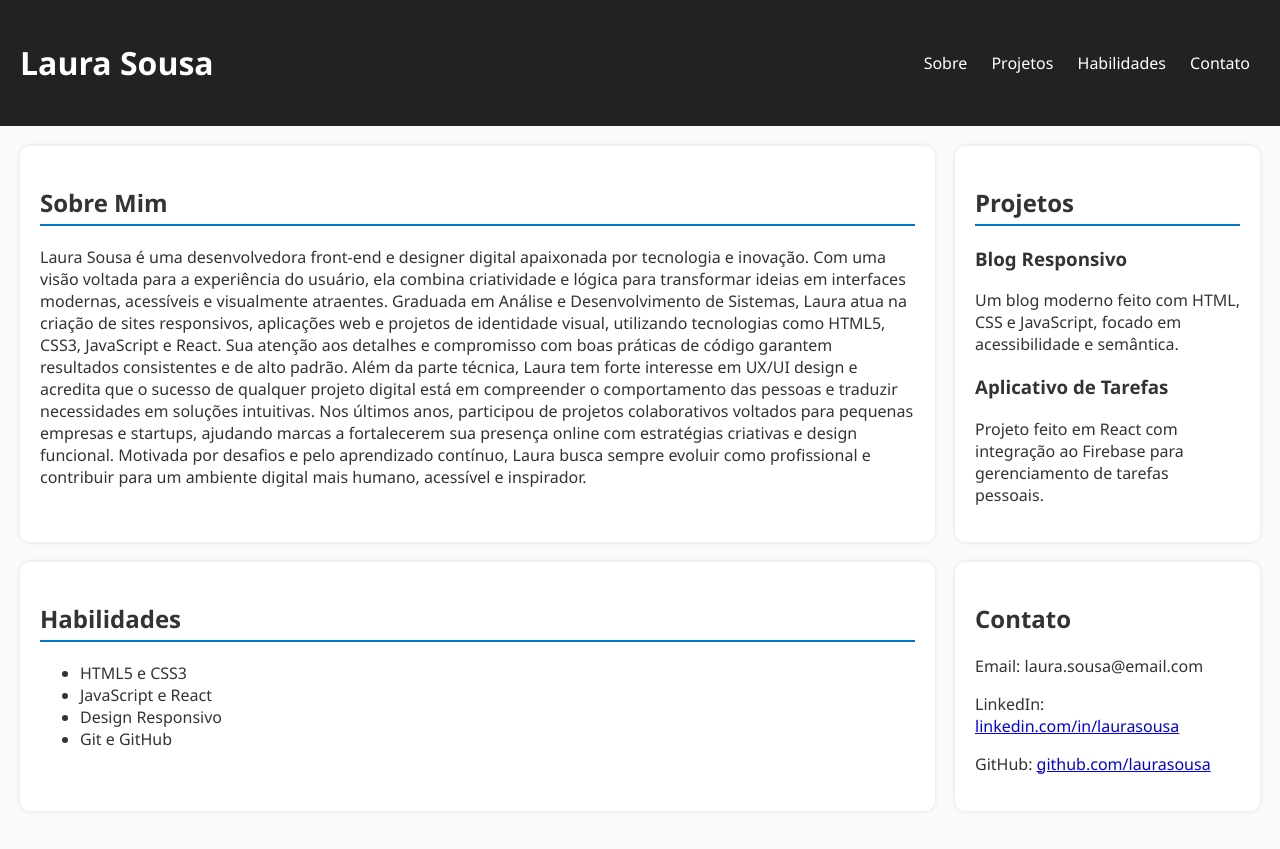
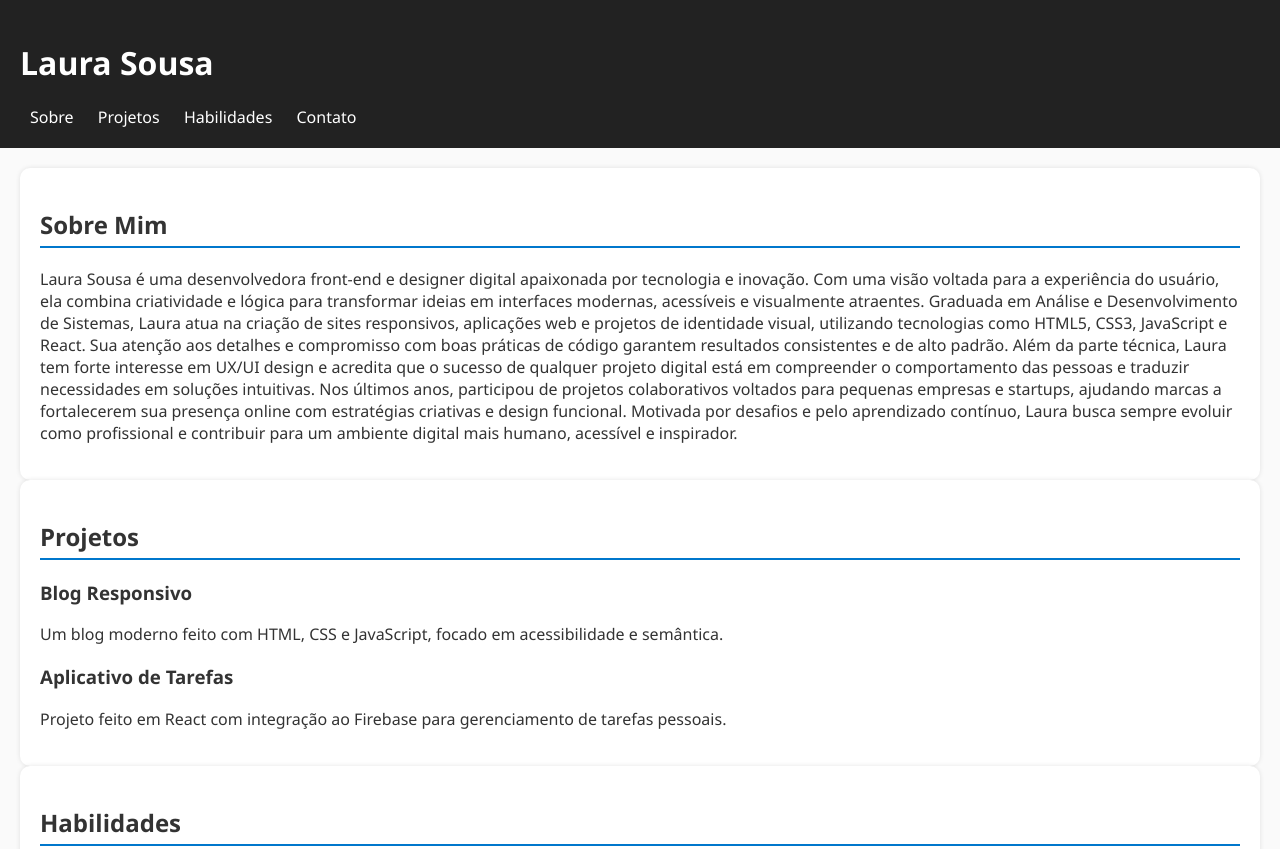
Before and after one commit to laurasousa09/HTML_CSS, a plain HTML site: page aula 12/exercicio 12/index.html in a window 1280 px wide. Shown: the top 849 px of the page. Drawn offline with Linux system fonts and the light colour scheme.

Commit message:
HTML_CSS

```diff
--- a/aula 12/exercicio 12/style.css
+++ b/aula 12/exercicio 12/style.css
@@ -9,7 +9,6 @@ header {
   background: #222;
   color: #fff;
   padding: 20px;
-  display: flex;
   justify-content: space-between;
   align-items: center;
 }
@@ -25,9 +24,6 @@ header nav a:hover {
 }
 
 main {
-  display: grid;
-  grid-template-columns: 3fr 1fr;
-  gap: 20px;
   padding: 20px;
 }
 
```
Also changed, not shown: 1 other file.
